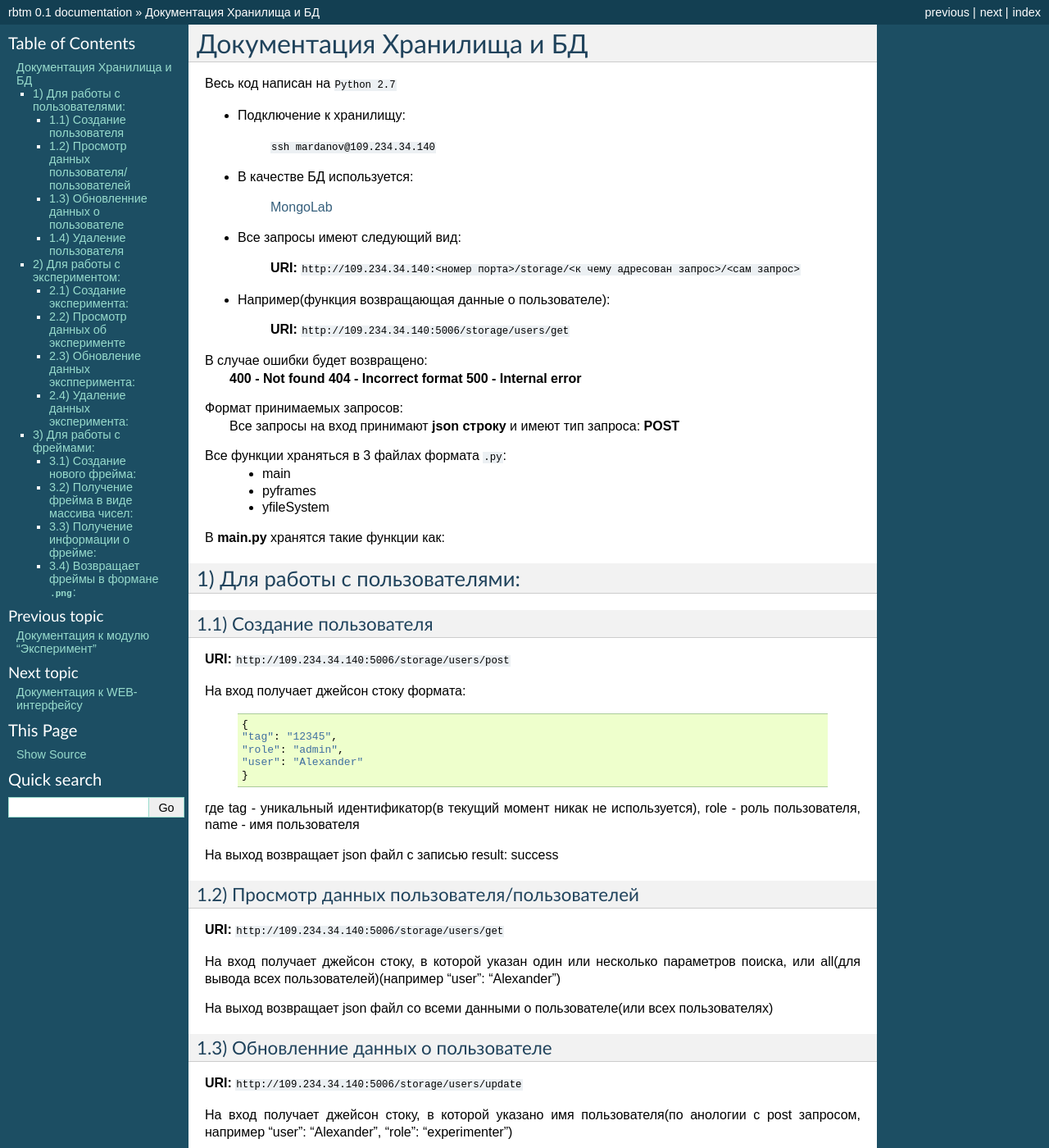
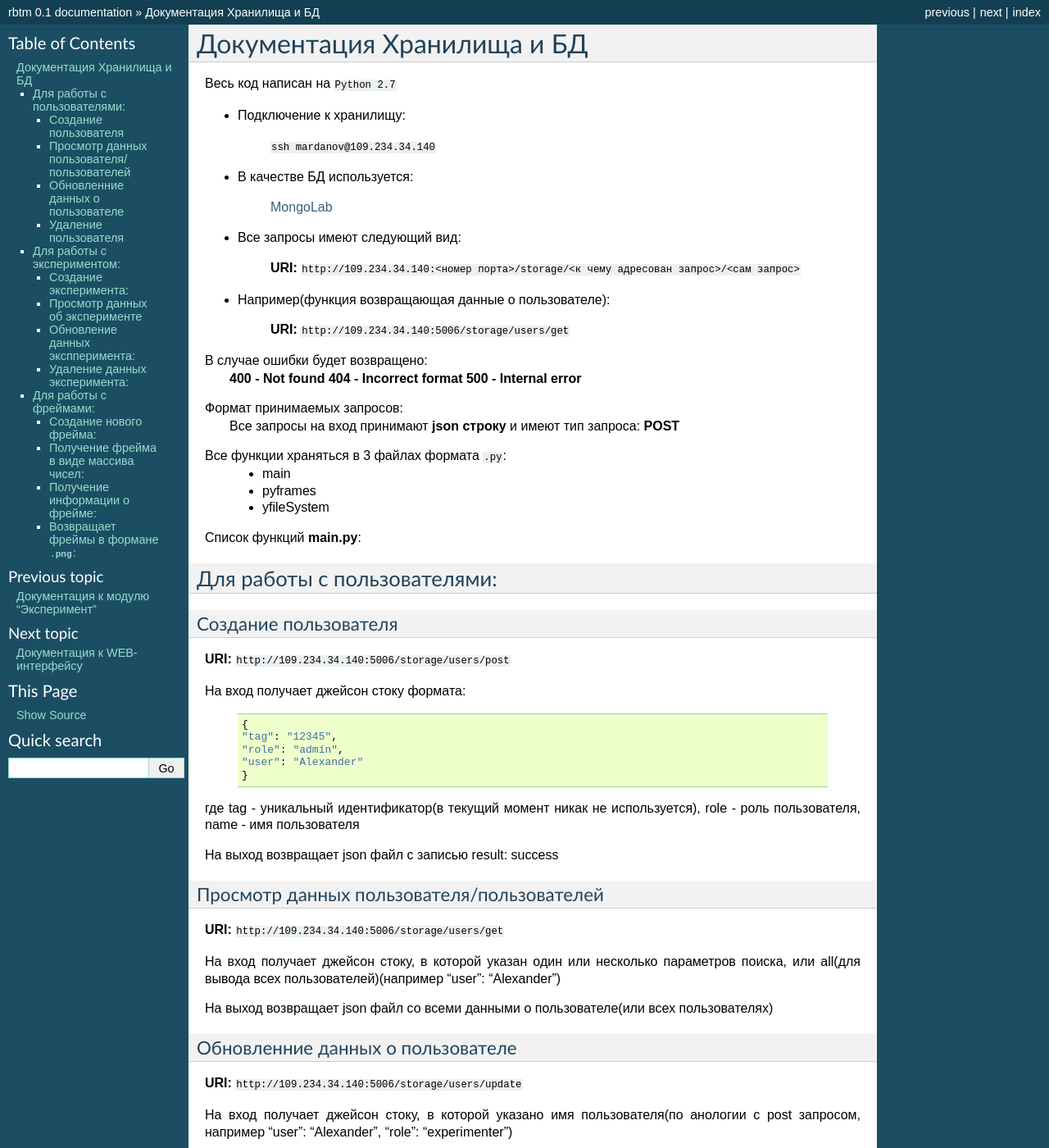
Before and after one commit to dmitryKonturov/robotom, a Sphinx documentation site: the page built from docs/source/module-storage.rst, in a window 1280 px wide and 1400 px high. Shown: the whole window at 82% size. Built offline with Sphinx 7.4.7, drawn with Linux system fonts in a browser that asks for light colours; some of the changed text lies outside the part shown.

Commit message:
add storage documentation

```diff
--- a/docs/source/module-storage.rst
+++ b/docs/source/module-storage.rst
@@ -33,12 +33,12 @@
 
 	* yfileSystem
 
-В **main.py** хранятся такие функции как:
+Список функций **main.py**:
 
-1) Для работы с пользователями:
+Для работы с пользователями:
 ~~~~~~~~~~~~~~~~~~~~~~~~~~~~~~~~~~~~~~~~
 
-1.1) Создание пользователя
+Создание пользователя
 """"""""""""""""""""""""""""""""""""
 
 **URI:** ``http://109.234.34.140:5006/storage/users/post``
@@ -57,7 +57,7 @@
 
 На выход возвращает json файл с записью result: success
 
-1.2) Просмотр данных пользователя/пользователей
+Просмотр данных пользователя/пользователей
 """"""""""""""""""""""""""""""""""""""""""""""""""""""
 
 **URI:** ``http://109.234.34.140:5006/storage/users/get``
@@ -66,7 +66,7 @@
 
 На выход возвращает json файл со всеми данными о пользователе(или всех пользователях)
 
-1.3) Обновленние данных о пользователе
+Обновленние данных о пользователе
 """"""""""""""""""""""""""""""""""""""""""""""""""""""
 
 **URI:** ``http://109.234.34.140:5006/storage/users/update``
@@ -75,7 +75,7 @@
 
 На выход возвращает json файл с записью updated: <имя пользователя>
 
-1.4) Удаление пользователя
+Удаление пользователя
 """"""""""""""""""""""""""""""""""""
 
 **URI:** ``http://109.234.34.140:5006/storage/users/delete``
@@ -85,10 +85,10 @@
 На выход возвращает json файл с записью deleted: <имя пользователя>
 
 
-2) Для работы с экспериментом:
+Для работы с экспериментом:
 ~~~~~~~~~~~~~~~~~~~~~~~~~~~~~~~~~~~
 
-2.1) Создание эксперимента:
+Создание эксперимента:
 """"""""""""""""""""""""""""""""""""
 
 **URI:** ``http://109.234.34.140:5006/storage/experiments/post``
@@ -123,7 +123,7 @@
 
 На выход возвращает json файл с записью result: success или result: experiment<id эксперимента> already exists in file system
 
-2.2) Просмотр данных об эксперименте
+Просмотр данных об эксперименте
 """"""""""""""""""""""""""""""""""""""""""""""
 
 **URI:** ``http://109.234.34.140:5006/storage/experiments/get``
@@ -132,7 +132,7 @@
 
 На выход возвращает json файл со всеми данными об эксперименте(или все эксперементы)
 
-2.3) Обновление данных экспперимента:
+Обновление данных экспперимента:
 """"""""""""""""""""""""""""""""""""""""""""""
 **URI:** ``http://109.234.34.140:5006/storage/experiments/put``
 
@@ -140,7 +140,7 @@
 
 На выход возвращает json файл с записью result: success
 
-2.4) Удаление данных эксперимента:
+Удаление данных эксперимента:
 """"""""""""""""""""""""""""""""""""
 
 **URI:** ``http://109.234.34.140:5006/storage/experiments/delete``
@@ -151,10 +151,10 @@
 
 
 
-3) Для работы с фреймами:
+Для работы с фреймами:
 ~~~~~~~~~~~~~~~~~~~~~~~~~~~~~
 
-3.1) Создание нового фрейма:
+Создание нового фрейма:
 """"""""""""""""""""""""""""""""""""
 
 **URI:** ``http://109.234.34.140:5006/storage/frames/post``
@@ -194,7 +194,7 @@
 
 На выход возвращает json файл с записью result: success
 
-3.2) Получение фрейма в виде массива чисел:
+Получение фрейма в виде массива чисел:
 """"""""""""""""""""""""""""""""""""""""""""""""""""""""
 
 **URI:** ``http://109.234.34.140:5006/storage/frames/get``
@@ -203,7 +203,7 @@
 
 На выход возвращает json файл со всеми данными о данном фрейме
 
-3.3) Получение информации о фрейме:
+Получение информации о фрейме:
 """"""""""""""""""""""""""""""""""""
 
 **URI:** ``http://109.234.34.140:5006/storage/frames_info/get``
@@ -212,7 +212,7 @@
 
 На выход возвращает json файл с информацией о фрейме
 
-3.4) Возвращает фреймы в формане ``.png``:
+Возвращает фреймы в формане ``.png``:
 """"""""""""""""""""""""""""""""""""""""""""""""""""""""
 
 **URI:** ``http://109.234.34.140:5006/storage/png/get``
@@ -222,5 +222,5 @@
 На выход возвращает файл формата .png
 
 
-В **pyfileSystem.py** хранятся тела функций создания и удаления экспериментов в файловой системе.
+В **pyfileSystem.py** функции создания и удаления экспериментов в файловой системе.
 В **pyframes.py** хранятся тела функций добавления, получения, удаления из h5 архивов, а так же конвертирования в .png формат
```
